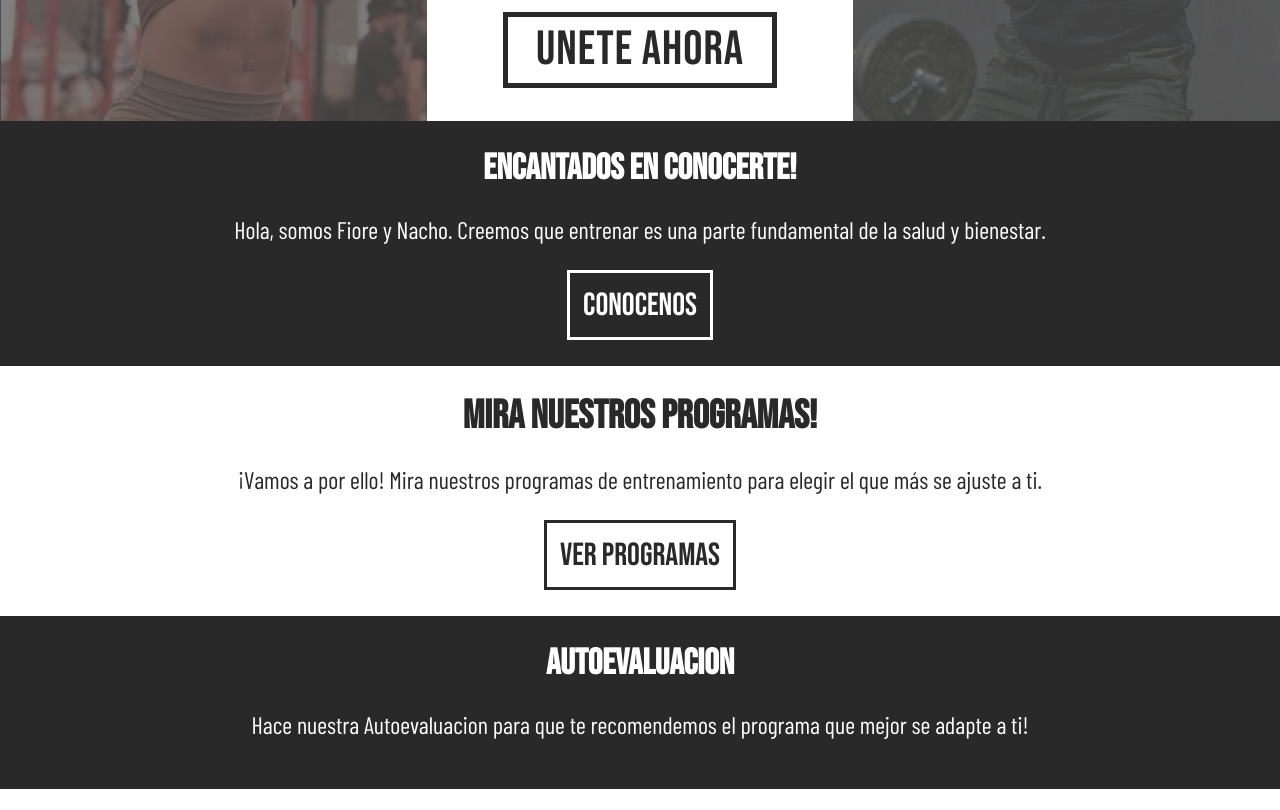
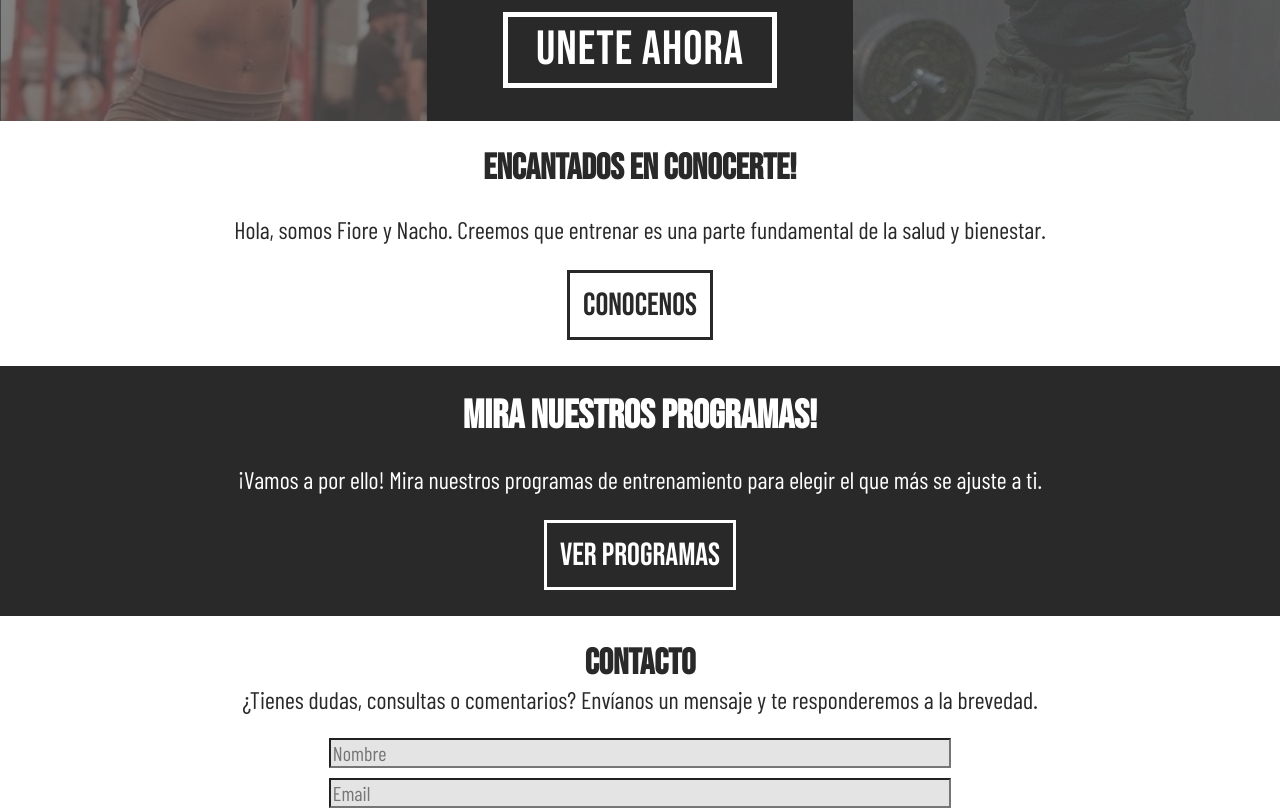
Before and after one commit to nachospreafico/solid-program-web, a React (Vite) app: page / in a window 1280 px wide. Shown: the part 540-1350 px from the top of the page. Built offline with nearby package versions, Linux system fonts and the light colour scheme.

Commit message:
saque la seccion de autoevaluacion completamente y corregi estilos en main section, program section y about us section css

```diff
--- a/package.json
+++ b/package.json
@@ -10,6 +10,7 @@
   },
   "dependencies": {
     "@typeform/embed": "^2.10.0",
+    "@typeform/embed-react": "^2.20.0",
     "axios": "^1.4.0",
     "firebase": "^9.20.0",
     "firebase-admin": "^11.7.0",
--- a/src/App.jsx
+++ b/src/App.jsx
@@ -2,7 +2,6 @@ import Header from "./components/Header";
 import MainSection from "./components/MainSection";
 import Footer from "./components/Footer";
 import ProgramsSection from "./components/ProgramsSection";
-import SelfAssesmentSection from "./components/SelfAssesmentSection";
 import Contact from "./components/Contact";
 import AboutUsSection from "./components/AboutUsSection";
 import "./App.css";
@@ -14,7 +13,6 @@ function App() {
       <MainSection />
       <AboutUsSection />
       <ProgramsSection />
-      <SelfAssesmentSection />
       <Contact />
       <Footer />
     </div>
--- a/src/components/SelfAssesmentSection.jsx
+++ /dev/null
@@ -1,27 +0,0 @@
-import { useEffect, useRef } from "react";
-
-import "./styles/SelfAssesmentSection.css";
-
-const SelfAssesmentSection = () => {
-  const typeformContainer = useRef(null);
-
-  useEffect(() => {
-    if (typeformContainer.current) {
-      createWidget("https://8w2kgbnepu8.typeform.com/to/hNXshzvC", {
-        container: typeformContainer.current,
-      });
-    }
-  }, []);
-
-  return (
-    <div className="self-section-container">
-      <h3 className="self-section-title">Autoevaluacion</h3>
-      <p className="self-section-description">
-        Hace nuestra Autoevaluacion para que te recomendemos el programa que
-        mejor se adapte a ti!
-      </p>
-    </div>
-  );
-};
-
-export default SelfAssesmentSection;
--- a/src/components/styles/AboutUsSection.css
+++ b/src/components/styles/AboutUsSection.css
@@ -1,6 +1,6 @@
 @media only screen and (max-width: 666px) {
   .about-section-container {
-    background-color: #292929;
+    background-color: white;
     display: grid;
     grid-template-rows: auto;
     justify-items: center;
@@ -11,7 +11,7 @@
     font-family: Bebas;
     font-size: 2.25rem;
     margin: 4%;
-    color: white;
+    color: #292929;
     margin-bottom: 0;
     text-align: center;
   }
@@ -22,7 +22,7 @@
     margin: 0;
     margin-left: 5%;
     margin-right: 5%;
-    color: white;
+    color: #292929;
     text-align: center;
   }
 
@@ -33,8 +33,8 @@
     margin-top: 5%;
     margin-bottom: 5%;
     background-color: transparent;
-    color: white;
-    border: solid 3px white;
+    color: #292929;
+    border: solid 3px #292929;
     text-decoration: none;
     padding-left: 2%;
     padding-right: 2%;
@@ -43,7 +43,7 @@
 
 @media only screen and (min-width: 666px) and (max-width: 920px) {
   .about-section-container {
-    background-color: #292929;
+    background-color: white;
     display: grid;
     grid-template-rows: auto;
     justify-items: center;
@@ -54,7 +54,7 @@
     font-family: Bebas;
     font-size: 2.25rem;
     margin: 2%;
-    color: white;
+    color: #292929;
     margin-bottom: 0;
     text-align: center;
   }
@@ -66,7 +66,7 @@
     margin-bottom: 2%;
     margin-left: 5%;
     margin-right: 5%;
-    color: white;
+    color: #292929;
     text-align: center;
   }
 
@@ -79,8 +79,8 @@
     margin-top: 6%;
     margin-bottom: 15%;
     background-color: transparent;
-    color: white;
-    border: solid 3px white;
+    color: #292929;
+    border: solid 3px #292929;
     margin: 0;
     margin-bottom: 2%;
   }
@@ -88,7 +88,7 @@
 
 @media only screen and (min-width: 921px) and (max-width: 1280px) {
   .about-section-container {
-    background-color: #292929;
+    background-color: white;
     display: grid;
     grid-template-rows: auto;
     justify-items: center;
@@ -99,7 +99,7 @@
     font-family: Bebas;
     font-size: 2.25rem;
     margin: 2%;
-    color: white;
+    color: #292929;
     margin-bottom: 0;
     text-align: center;
   }
@@ -111,7 +111,7 @@
     margin-bottom: 2%;
     margin-left: 5%;
     margin-right: 5%;
-    color: white;
+    color: #292929;
     text-align: center;
   }
 
@@ -124,8 +124,8 @@
     margin-top: 6%;
     margin-bottom: 15%;
     background-color: transparent;
-    color: white;
-    border: solid 3px white;
+    color: #292929;
+    border: solid 3px #292929;
     margin: 0;
     margin-bottom: 2%;
   }
@@ -133,7 +133,7 @@
 
 @media only screen and (min-width: 1280px) {
   .about-section-container {
-    background-color: #292929;
+    background-color: white;
     display: grid;
     grid-template-rows: auto;
     justify-items: center;
@@ -144,7 +144,7 @@
     font-family: Bebas;
     font-size: 2.25rem;
     margin: 2%;
-    color: white;
+    color: #292929;
     margin-bottom: 0;
     text-align: center;
   }
@@ -156,7 +156,7 @@
     margin-bottom: 2%;
     margin-left: 5%;
     margin-right: 5%;
-    color: white;
+    color: #292929;
     text-align: center;
   }
 
@@ -169,8 +169,8 @@
     margin-top: 6%;
     margin-bottom: 15%;
     background-color: transparent;
-    color: white;
-    border: solid 3px white;
+    color: #292929;
+    border: solid 3px #292929;
     margin: 0;
     margin-bottom: 2%;
   }
--- a/src/components/styles/Contact.css
+++ b/src/components/styles/Contact.css
@@ -268,6 +268,7 @@
     font-size: 2.25rem;
     color: #292929;
     margin-bottom: 0;
+    margin-top: 0;
     text-align: center;
   }
 
--- a/src/components/styles/MainSection.css
+++ b/src/components/styles/MainSection.css
@@ -2,7 +2,7 @@
   .main-section-container {
     position: relative;
     margin: 0;
-    background-color: #292929;
+    background-color: white;
   }
 
   .main-section-bg {
@@ -64,7 +64,7 @@
   .main-section-container {
     position: relative;
     margin: 0;
-    background-color: #292929;
+    background-color: white;
   }
 
   .main-section-bg {
@@ -126,7 +126,7 @@
   .main-section-container {
     position: relative;
     margin: 0;
-    background-color: #292929;
+    background-color: white;
   }
 
   .main-section-bg {
@@ -210,18 +210,11 @@
     grid-template-rows: auto;
     justify-items: center;
     align-items: center;
-    background-color: white;
-  }
-
-  .main-section-over-title {
-    font-size: 1.5rem;
-    font-family: Barlow;
-    color: #8c8c8c;
-    font-weight: 1000;
+    background-color: #292929;
   }
 
   .main-section-title {
-    color: #292929;
+    color: white;
     text-align: center;
     font-size: 2.1rem;
     font-family: Bebas;
@@ -235,7 +228,7 @@
   }
 
   .main-section-description {
-    color: #292929;
+    color: white;
     text-align: left;
     font-size: 1.2rem;
     font-family: Barlow;
@@ -251,8 +244,8 @@
     font-family: Bebas;
     letter-spacing: 1px;
     background-color: transparent;
-    color: #292929;
-    border: solid 5px #292929;
+    color: white;
+    border: solid 5px white;
     width: 60%;
     text-align: center;
     text-decoration: none;
@@ -285,24 +278,15 @@
     grid-template-rows: auto;
     justify-items: center;
     align-items: center;
-    background-color: white;
-  }
-
-  .main-section-over-title {
-    font-size: 1.5rem;
-    font-family: Barlow;
-    color: #8c8c8c;
-    font-weight: 1000;
-    text-shadow: 2px 2px 4px rgba(0, 0, 0, 0.5);
+    background-color: #292929;
   }
 
   .main-section-title {
-    color: #292929;
+    color: white;
     text-align: center;
     font-size: 3rem;
     font-family: Bebas;
     font-weight: 1000;
-    text-shadow: 2px 2px 4px rgba(0, 0, 0, 0.5);
     text-align: left;
     margin-top: 0;
     margin-bottom: 0;
@@ -312,7 +296,7 @@
   }
 
   .main-section-description {
-    color: #292929;
+    color: white;
     text-align: left;
     font-size: 1.25rem;
     font-family: Barlow;
@@ -322,13 +306,12 @@
   }
 
   .main-section-btn {
-    font-family: Arial, Helvetica, sans-serif;
     font-size: 1.75rem;
     font-family: Bebas;
     letter-spacing: 1px;
     background-color: transparent;
-    color: #292929;
-    border: solid 5px #292929;
+    color: white;
+    border: solid 5px white;
     width: 60%;
     text-align: center;
     text-decoration: none;
@@ -361,24 +344,15 @@
     grid-template-rows: auto;
     justify-items: center;
     align-items: center;
-    background-color: white;
-  }
-
-  .main-section-over-title {
-    font-size: 1.75rem;
-    font-family: Barlow;
-    color: #8c8c8c;
-    font-weight: 1000;
-    text-shadow: 2px 2px 4px rgba(0, 0, 0, 0.5);
+    background-color: #292929;
   }
 
   .main-section-title {
-    color: #292929;
+    color: white;
     text-align: center;
     font-size: 3.2rem;
     font-family: Bebas;
     font-weight: 1000;
-    text-shadow: 2px 2px 4px rgba(0, 0, 0, 0.5);
     text-align: left;
     margin-top: 0;
     margin-bottom: 0;
@@ -388,12 +362,11 @@
   }
 
   .main-section-description {
-    color: #292929;
+    color: white;
     text-align: left;
     font-size: 1.5rem;
     font-family: Barlow;
     font-weight: 1000;
-    text-shadow: 2px 2px 4px rgba(0, 0, 0, 0.5);
     width: 90%;
     margin-top: 0;
   }
@@ -404,8 +377,8 @@
     font-family: Bebas;
     letter-spacing: 1px;
     background-color: transparent;
-    color: #292929;
-    border: solid 5px #292929;
+    color: white;
+    border: solid 5px white;
     width: fit-content;
     padding: 1%;
     text-align: center;
@@ -439,24 +412,15 @@
     grid-template-rows: 0.5fr 1fr 0.5fr;
     justify-items: center;
     align-items: center;
-    background-color: white;
-  }
-
-  .main-section-over-title {
-    font-size: 1.5rem;
-    font-family: Barlow;
-    color: #8c8c8c;
-    font-weight: 1000;
-    text-shadow: 2px 2px 4px rgba(0, 0, 0, 0.5);
+    background-color: #292929;
   }
 
   .main-section-title {
-    color: #292929;
+    color: white;
     text-align: center;
     font-size: 3rem;
     font-family: Bebas;
     font-weight: 1000;
-    text-shadow: 2px 2px 4px rgba(0, 0, 0, 0.5);
     text-align: left;
     margin-bottom: 0;
     margin-right: 5%;
@@ -464,7 +428,7 @@
   }
 
   .main-section-description {
-    color: #292929;
+    color: white;
     text-align: left;
     font-size: 1.75rem;
     font-family: Barlow;
@@ -474,13 +438,12 @@
   }
 
   .main-section-btn {
-    font-family: Arial, Helvetica, sans-serif;
     font-size: 3rem;
     font-family: Bebas;
     letter-spacing: 1px;
     background-color: transparent;
-    color: #292929;
-    border: solid 5px #292929;
+    color: white;
+    border: solid 5px white;
     width: 60%;
     text-align: center;
     text-decoration: none;
--- a/src/components/styles/NavBar.css
+++ b/src/components/styles/NavBar.css
@@ -63,7 +63,7 @@
   .navbar-link {
     text-decoration: none;
     color: #b5b5b5;
-    font-size: 1.75rem;
+    font-size: 1.5rem;
     font-family: Bebas;
   }
 }
--- a/src/components/styles/ProgramsSection.css
+++ b/src/components/styles/ProgramsSection.css
@@ -5,14 +5,14 @@
     justify-items: center;
     align-items: center;
     text-align: center;
-    background-color: white;
+    background-color: #292929;
   }
 
   .programs-section-title {
     font-family: Bebas;
     font-size: 2.5rem;
     margin: 5%;
-    color: #292929;
+    color: white;
     margin-bottom: 0;
   }
 
@@ -22,7 +22,7 @@
     margin: 0;
     margin-left: 5%;
     margin-right: 5%;
-    color: #292929;
+    color: white;
   }
 
   .programs-section-btn {
@@ -32,8 +32,8 @@
     margin-top: 5%;
     margin-bottom: 5%;
     background-color: transparent;
-    color: #292929;
-    border: solid 3px #292929;
+    color: white;
+    border: solid 3px white;
     text-decoration: none;
     padding-left: 2%;
     padding-right: 2%;
@@ -42,7 +42,7 @@
 
 @media only screen and (min-width: 666px) and (max-width: 920px) {
   .programs-section-container {
-    background-color: white;
+    background-color: #292929;
     display: grid;
     grid-template-rows: auto;
     justify-items: center;
@@ -53,7 +53,7 @@
     font-family: Bebas;
     font-size: 2.25rem;
     margin: 2%;
-    color: #292929;
+    color: white;
     margin-bottom: 0;
     text-align: center;
   }
@@ -65,7 +65,7 @@
     margin-bottom: 2%;
     margin-left: 5%;
     margin-right: 5%;
-    color: #292929;
+    color: white;
     text-align: center;
   }
 
@@ -78,8 +78,8 @@
     margin-top: 6%;
     margin-bottom: 15%;
     background-color: transparent;
-    color: #292929;
-    border: solid 3px #292929;
+    color: white;
+    border: solid 3px white;
     margin: 0;
     margin-bottom: 2%;
   }
@@ -87,7 +87,7 @@
 
 @media only screen and (min-width: 921px) and (max-width: 1280px) {
   .programs-section-container {
-    background-color: white;
+    background-color: #292929;
     display: grid;
     grid-template-rows: auto;
     justify-items: center;
@@ -98,7 +98,7 @@
     font-family: Bebas;
     font-size: 2.25rem;
     margin: 2%;
-    color: #292929;
+    color: white;
     margin-bottom: 0;
     text-align: center;
   }
@@ -110,7 +110,7 @@
     margin-bottom: 2%;
     margin-left: 5%;
     margin-right: 5%;
-    color: #292929;
+    color: white;
     text-align: center;
   }
 
@@ -123,8 +123,8 @@
     margin-top: 6%;
     margin-bottom: 15%;
     background-color: transparent;
-    color: #292929;
-    border: solid 3px #292929;
+    color: white;
+    border: solid 3px white;
     margin: 0;
     margin-bottom: 2%;
   }
@@ -137,14 +137,14 @@
     justify-items: center;
     align-items: center;
     text-align: center;
-    background-color: white;
+    background-color: #292929;
   }
 
   .programs-section-title {
     font-family: Bebas;
     font-size: 2.5rem;
     margin: 2%;
-    color: #292929;
+    color: white;
     margin-bottom: 0;
   }
 
@@ -154,7 +154,7 @@
     margin-bottom: 2%;
     margin-left: 5%;
     margin-right: 5%;
-    color: #292929;
+    color: white;
   }
 
   .programs-section-btn {
@@ -166,8 +166,8 @@
     margin-top: 6%;
     margin-bottom: 15%;
     background-color: transparent;
-    color: #292929;
-    border: solid 3px #292929;
+    color: white;
+    border: solid 3px white;
     margin: 0;
     margin-bottom: 2%;
   }
--- a/src/components/styles/SelfAssesmentSection.css
+++ /dev/null
@@ -1,179 +0,0 @@
-@media only screen and (max-width: 666px) {
-  .self-section-container {
-    display: grid;
-    grid-template-rows: repeat(3, 0.3fr);
-    justify-items: center;
-    align-items: center;
-  }
-
-  .self-section-title {
-    font-family: Bebas;
-    font-size: 2.25rem;
-    margin: 5%;
-    color: white;
-    margin-bottom: 0;
-  }
-
-  .self-section-description {
-    font-family: Barlow;
-    font-size: 1.5rem;
-    margin: 0;
-    margin-left: 5%;
-    margin-right: 5%;
-    text-align: center;
-    color: white;
-  }
-
-  .self-section-btn {
-    width: fit-content;
-    font-family: Bebas;
-    font-size: 2rem;
-    margin-top: 5%;
-    margin-bottom: 5%;
-    background-color: transparent;
-    color: white;
-    border: solid 3px white;
-    text-decoration: none;
-    padding-left: 2%;
-    padding-right: 2%;
-  }
-}
-
-@media only screen and (min-width: 666px) and (max-width: 920px) {
-  .self-section-container {
-    background-color: #292929;
-    display: grid;
-    grid-template-rows: auto;
-    justify-items: center;
-    align-items: center;
-  }
-
-  .self-section-title {
-    font-family: Bebas;
-    font-size: 2.25rem;
-    margin: 2%;
-    color: white;
-    margin-bottom: 0;
-    text-align: center;
-  }
-
-  .self-section-description {
-    font-family: Barlow;
-    font-size: 1.5rem;
-    margin-top: 2%;
-    margin-bottom: 2%;
-    margin-left: 5%;
-    margin-right: 5%;
-    color: white;
-    text-align: center;
-  }
-
-  .self-section-btn {
-    text-decoration: none;
-    padding: 1%;
-    width: fit-content;
-    font-family: Bebas;
-    font-size: 2rem;
-    margin-top: 6%;
-    margin-bottom: 15%;
-    background-color: transparent;
-    color: white;
-    border: solid 3px white;
-    margin: 0;
-    margin-bottom: 2%;
-  }
-}
-
-@media only screen and (min-width: 921px) and (max-width: 1280px) {
-  .self-section-container {
-    background-color: #292929;
-    display: grid;
-    grid-template-rows: auto;
-    justify-items: center;
-    align-items: center;
-  }
-
-  .self-section-title {
-    font-family: Bebas;
-    font-size: 2.25rem;
-    margin: 2%;
-    color: white;
-    margin-bottom: 0;
-    text-align: center;
-  }
-
-  .self-section-description {
-    font-family: Barlow;
-    font-size: 1.5rem;
-    margin-top: 2%;
-    margin-bottom: 2%;
-    margin-left: 5%;
-    margin-right: 5%;
-    color: white;
-    text-align: center;
-  }
-
-  .self-section-btn {
-    text-decoration: none;
-    padding: 1%;
-    width: fit-content;
-    font-family: Bebas;
-    font-size: 2rem;
-    margin-top: 6%;
-    margin-bottom: 15%;
-    background-color: transparent;
-    color: white;
-    border: solid 3px white;
-    margin: 0;
-    margin-bottom: 2%;
-  }
-}
-
-@media only screen and (min-width: 1280px) {
-  .self-section-container {
-    display: grid;
-    grid-template-rows: repeat(3, 0.3fr);
-    justify-items: center;
-    align-items: center;
-  }
-
-  .self-section-title {
-    font-family: Bebas;
-    font-size: 2.25rem;
-    margin: 2%;
-    color: white;
-    margin-bottom: 0;
-  }
-
-  .self-section-description {
-    font-family: Barlow;
-    font-size: 1.5rem;
-    margin-bottom: 2%;
-    margin-left: 5%;
-    margin-right: 5%;
-    text-align: center;
-    color: white;
-  }
-
-  .self-section-btn {
-    text-decoration: none;
-    padding: 1%;
-    width: fit-content;
-    font-family: Bebas;
-    font-size: 2rem;
-    margin-top: 6%;
-    margin-bottom: 15%;
-    background-color: transparent;
-    color: white;
-    border: solid 3px white;
-    margin: 0;
-    margin-bottom: 2%;
-  }
-
-  .typeform-form {
-    text-align: center;
-    width: 800px;
-    font-size: 100px;
-    padding: 20px;
-  }
-}
```
Also changed, not shown: 1 other file (tests, documents, lock files or other folders).
